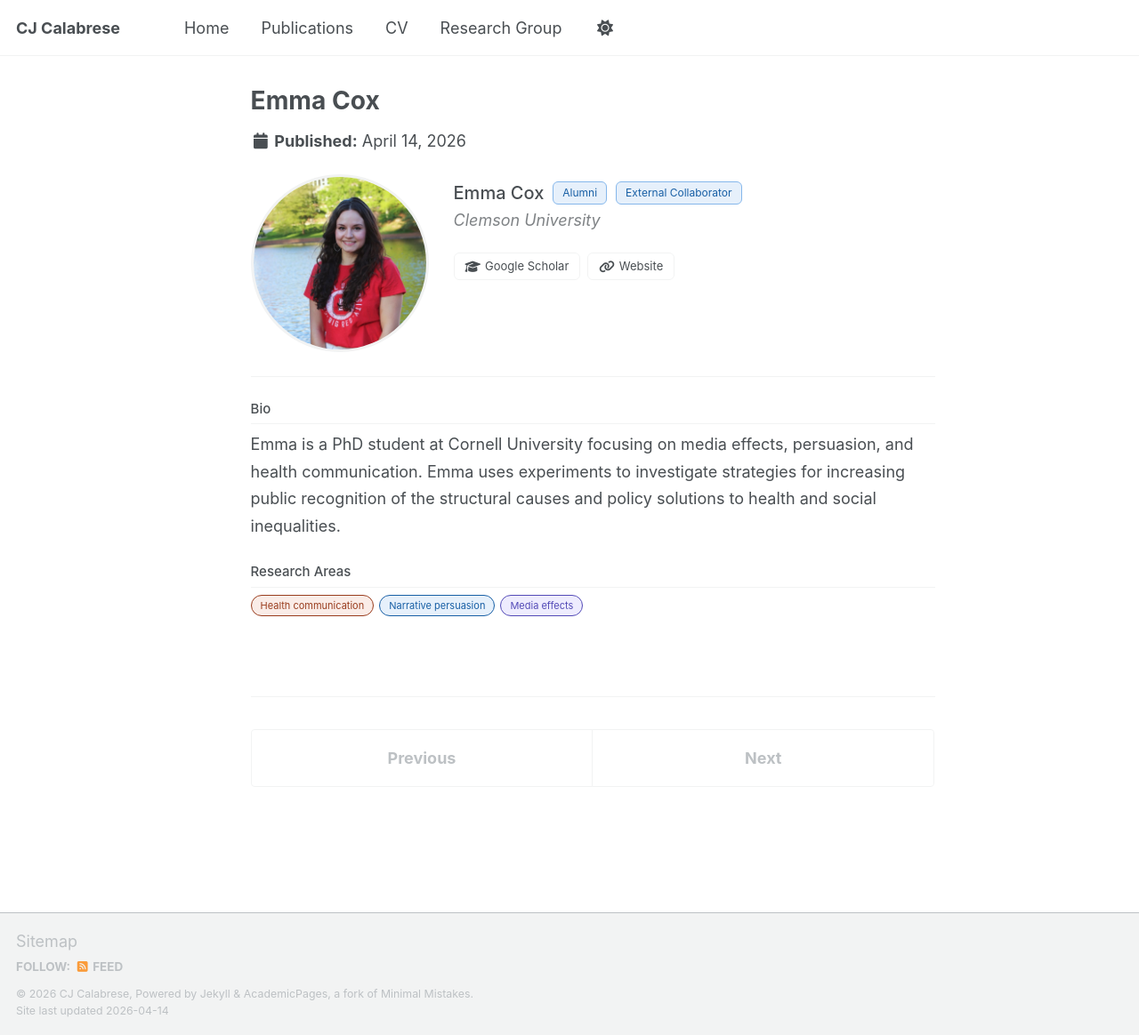
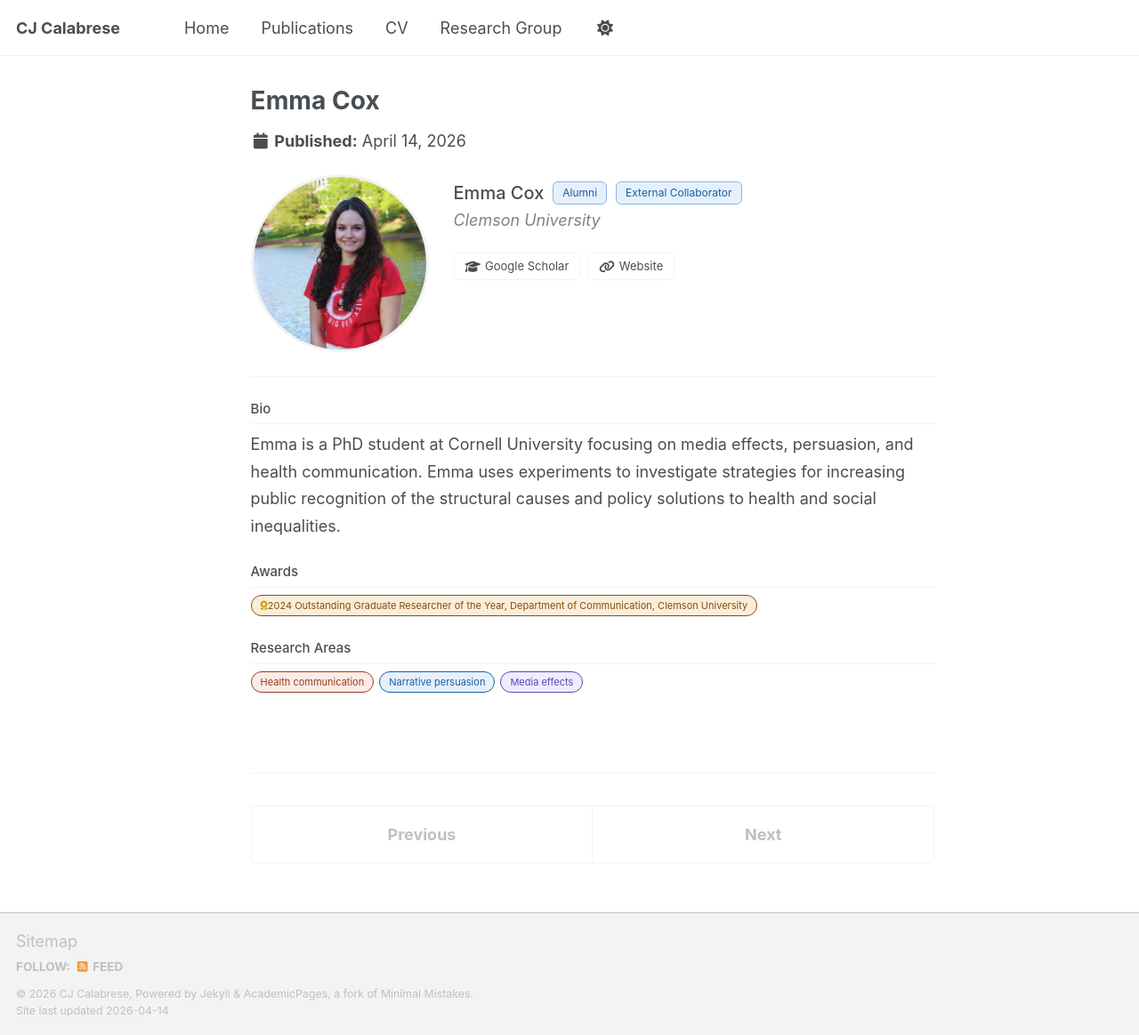
Before and after one commit to cjcalabresephd/cjcalabresephd.github.io, a Jekyll site: the page built from _people/emma-cox.md, in a window 1280 px wide and 1164 px high. Shown: the whole window at 89% size. Built offline with Jekyll 4.4.1, drawn with Linux system fonts in a browser that asks for light colours; a script bundle is joined from its source files by our own code; library files that are not in the unit come from our copies.

Commit message:
Update emma-cox.md

```diff
--- a/_people/emma-cox.md
+++ b/_people/emma-cox.md
@@ -44,6 +44,13 @@ layout: single
   </div>
 
   <div class="pcp-section">
+    <h2 class="pcp-section-title">Awards</h2>
+   <div class="research-chips">
+<span class="chip chip-yellow"><i class="fas fa-award" style="color: #d4a017;"></i>2024 Outstanding Graduate Researcher of the Year, Department of Communication, Clemson University</span>
+    </div>
+  </div>
+
+  <div class="pcp-section">
     <h2 class="pcp-section-title">Research Areas</h2>
     <div class="research-chips">
       <span class="chip chip-orange">Health communication</span>
```
